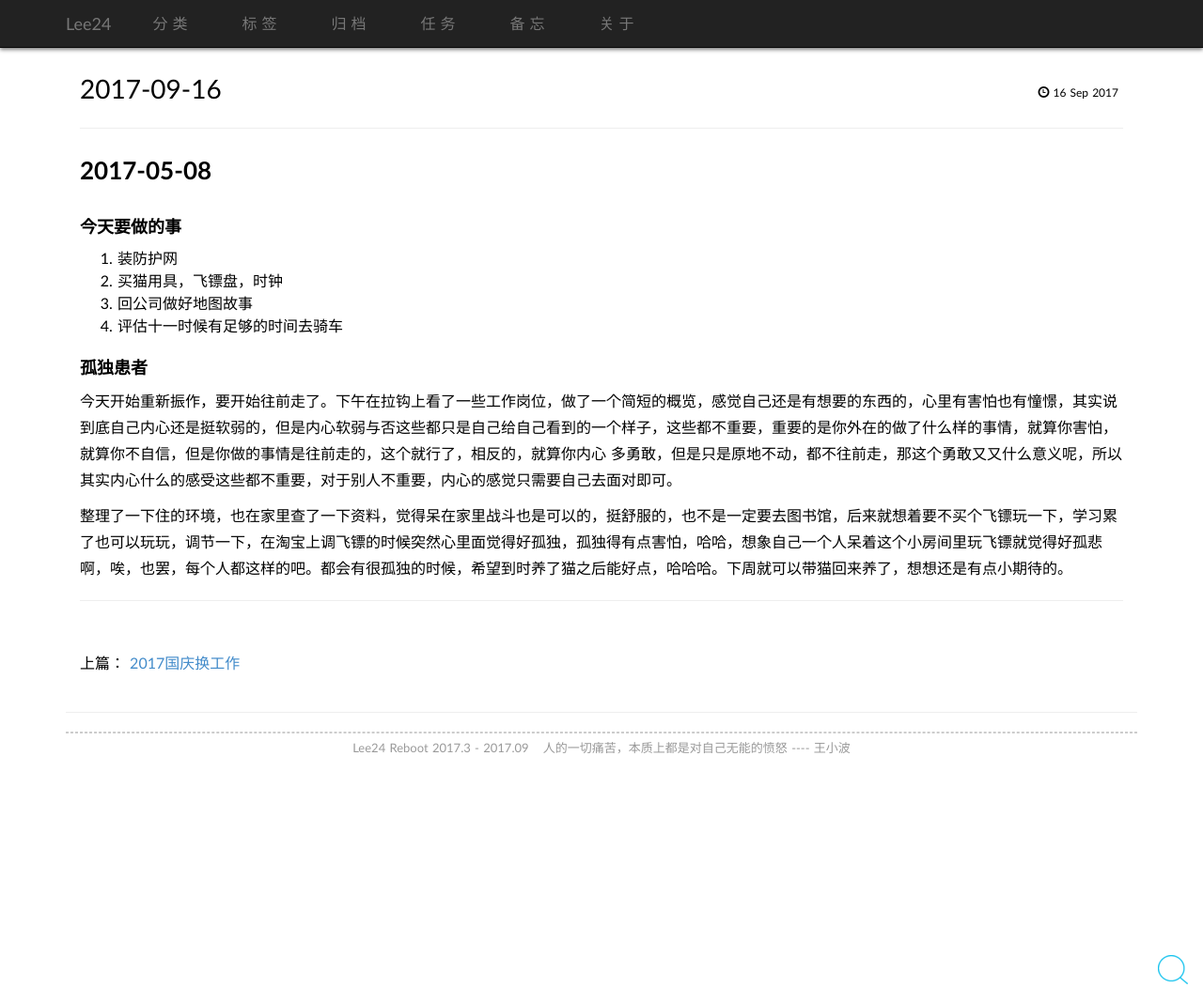
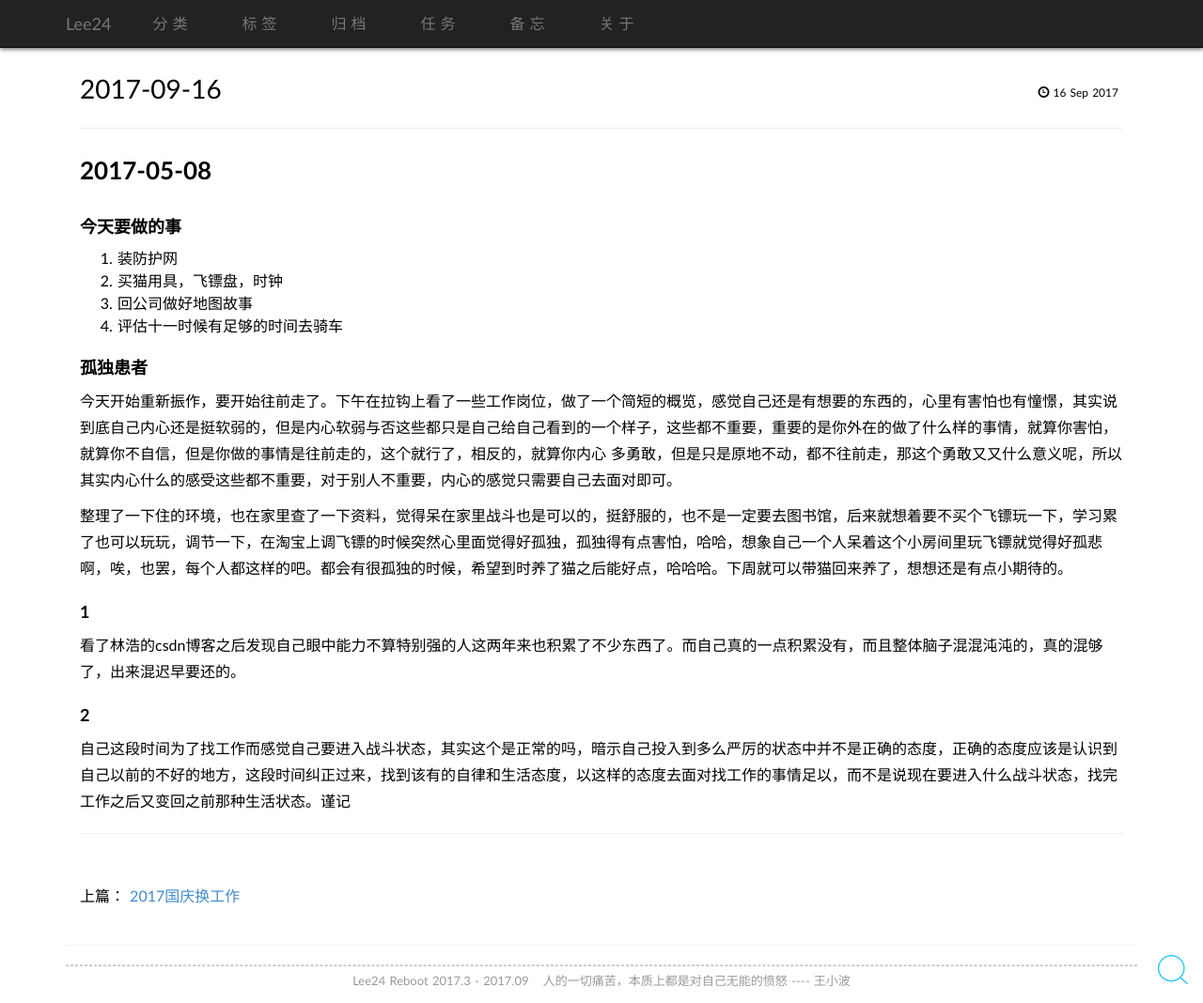
Before and after one commit to Lee24/Lee24.github.io, a Jekyll site: the page built from _posts/2017-09-16-diary.md, in a window 1280 px wide and 1068 px high. Shown: the whole window at 94% size. Built offline with Jekyll 4.4.1, drawn with Linux system fonts in a browser that asks for light colours; comment, search, counter and statistics services are not loaded.

Commit message:
update2017

```diff
--- a/_posts/2017-09-16-diary.md
+++ b/_posts/2017-09-16-diary.md
@@ -15,3 +15,9 @@ tags:		[日记]
 今天开始重新振作，要开始往前走了。下午在拉钩上看了一些工作岗位，做了一个简短的概览，感觉自己还是有想要的东西的，心里有害怕也有憧憬，其实说到底自己内心还是挺软弱的，但是内心软弱与否这些都只是自己给自己看到的一个样子，这些都不重要，重要的是你外在的做了什么样的事情，就算你害怕，就算你不自信，但是你做的事情是往前走的，这个就行了，相反的，就算你内心 多勇敢，但是只是原地不动，都不往前走，那这个勇敢又又什么意义呢，所以其实内心什么的感受这些都不重要，对于别人不重要，内心的感觉只需要自己去面对即可。
 
 整理了一下住的环境，也在家里查了一下资料，觉得呆在家里战斗也是可以的，挺舒服的，也不是一定要去图书馆，后来就想着要不买个飞镖玩一下，学习累了也可以玩玩，调节一下，在淘宝上调飞镖的时候突然心里面觉得好孤独，孤独得有点害怕，哈哈，想象自己一个人呆着这个小房间里玩飞镖就觉得好孤悲啊，唉，也罢，每个人都这样的吧。都会有很孤独的时候，希望到时养了猫之后能好点，哈哈哈。下周就可以带猫回来养了，想想还是有点小期待的。
+
+### 1
+看了林浩的csdn博客之后发现自己眼中能力不算特别强的人这两年来也积累了不少东西了。而自己真的一点积累没有，而且整体脑子混混沌沌的，真的混够了，出来混迟早要还的。
+
+### 2
+自己这段时间为了找工作而感觉自己要进入战斗状态，其实这个是正常的吗，暗示自己投入到多么严厉的状态中并不是正确的态度，正确的态度应该是认识到自己以前的不好的地方，这段时间纠正过来，找到该有的自律和生活态度，以这样的态度去面对找工作的事情足以，而不是说现在要进入什么战斗状态，找完工作之后又变回之前那种生活状态。谨记
```
